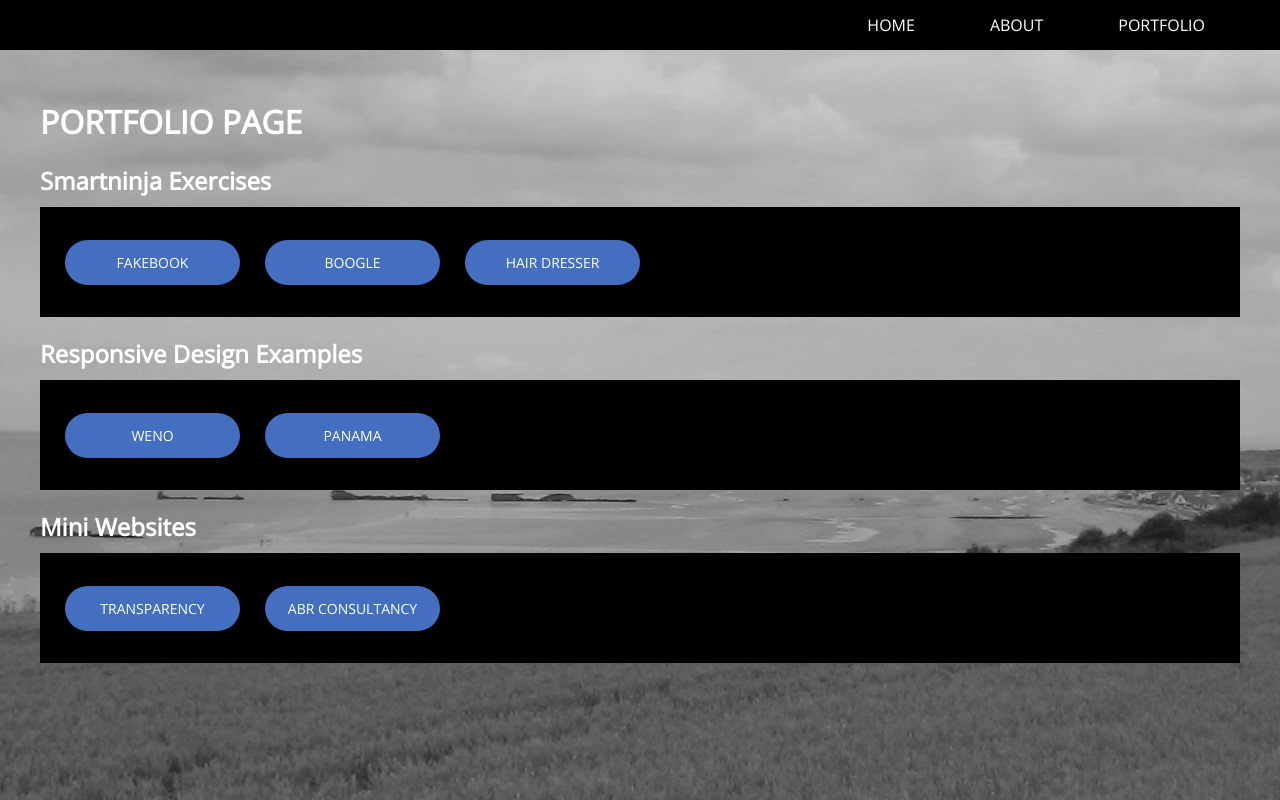
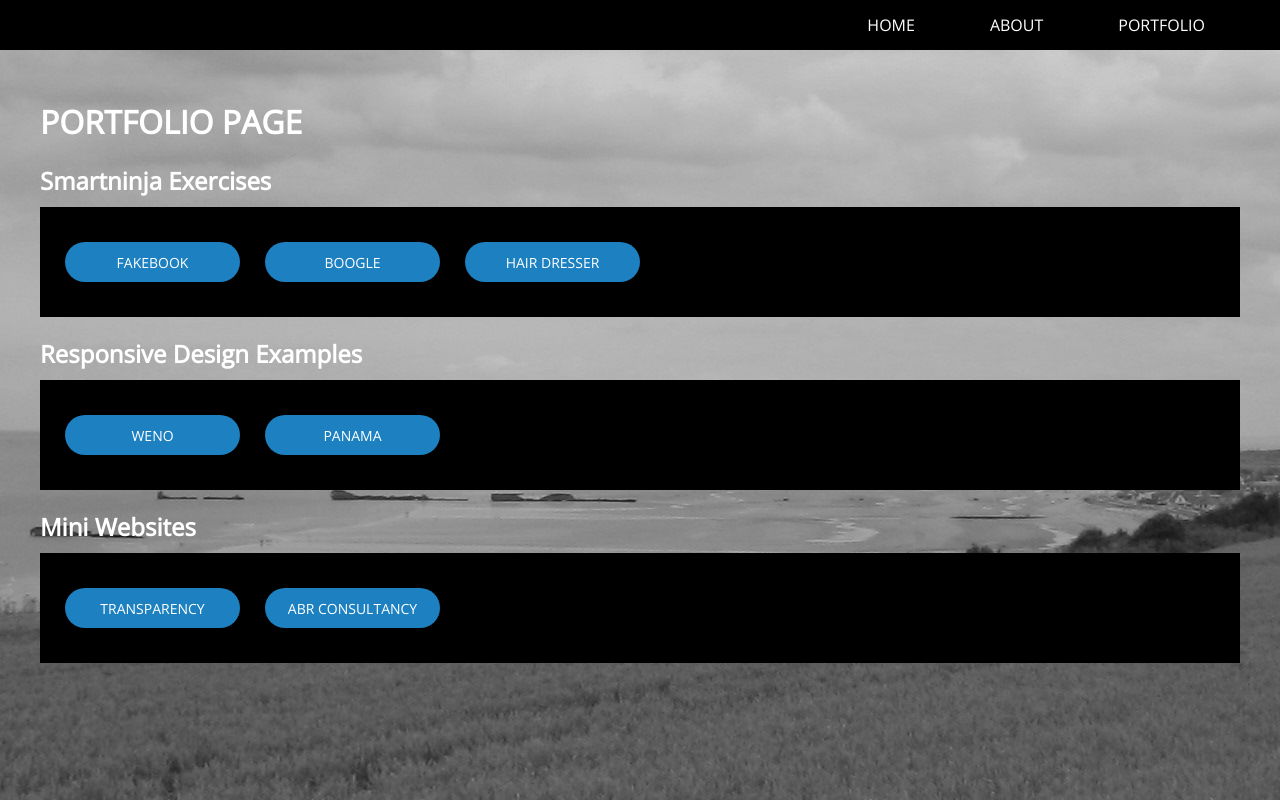
Before and after one commit to abreens/sn, a Flask app: page /portfolio in a window 1280 px wide. Run offline with Flask 2, Linux system fonts and the light colour scheme.

Commit message:
Continued development

```diff
--- a/les15/static/css/style.css
+++ b/les15/static/css/style.css
@@ -87,10 +87,8 @@ section img {
 
 .knop {
 	width: 175px;
-    height: 45px;
-	text-decoration: none;
-	text-align: center;
-    background-color: #446fc1;
+    height: 40px;
+    background-color: #1c80c1;
 	margin-left: 25px;
 	font-size: 14px;
     border-radius: 50px;
```
